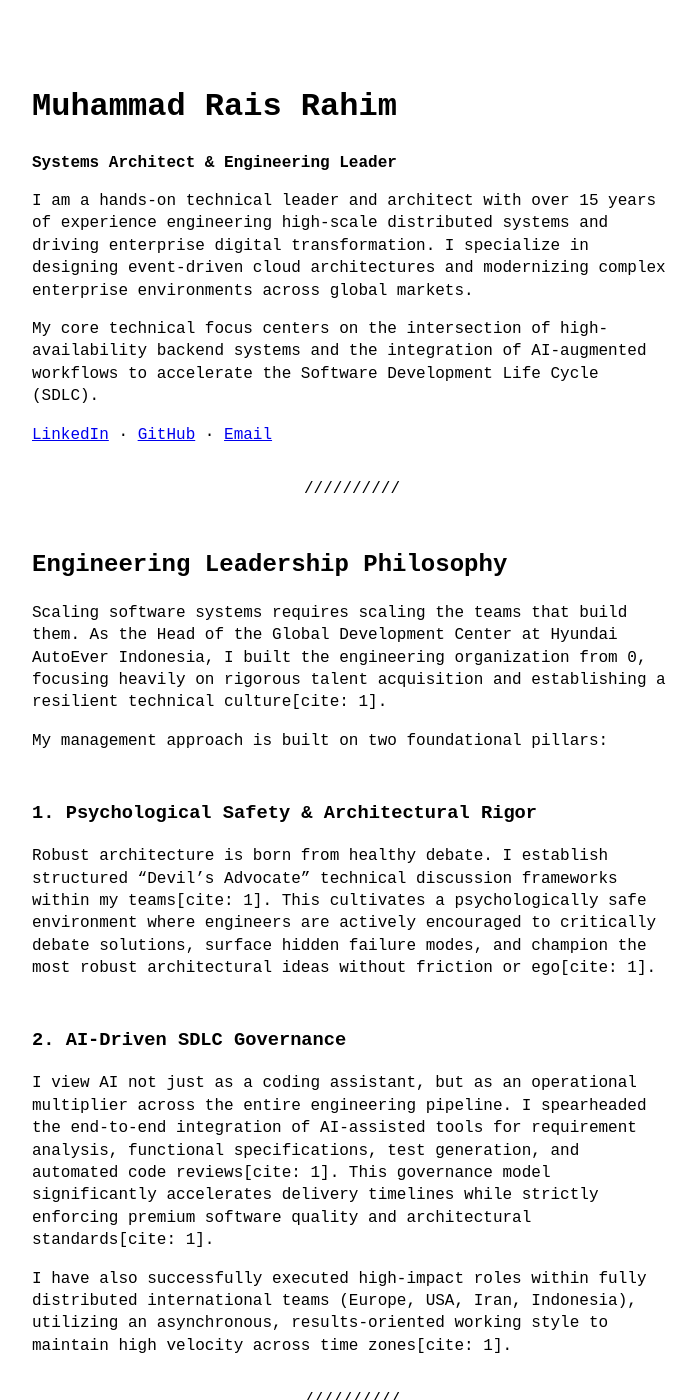
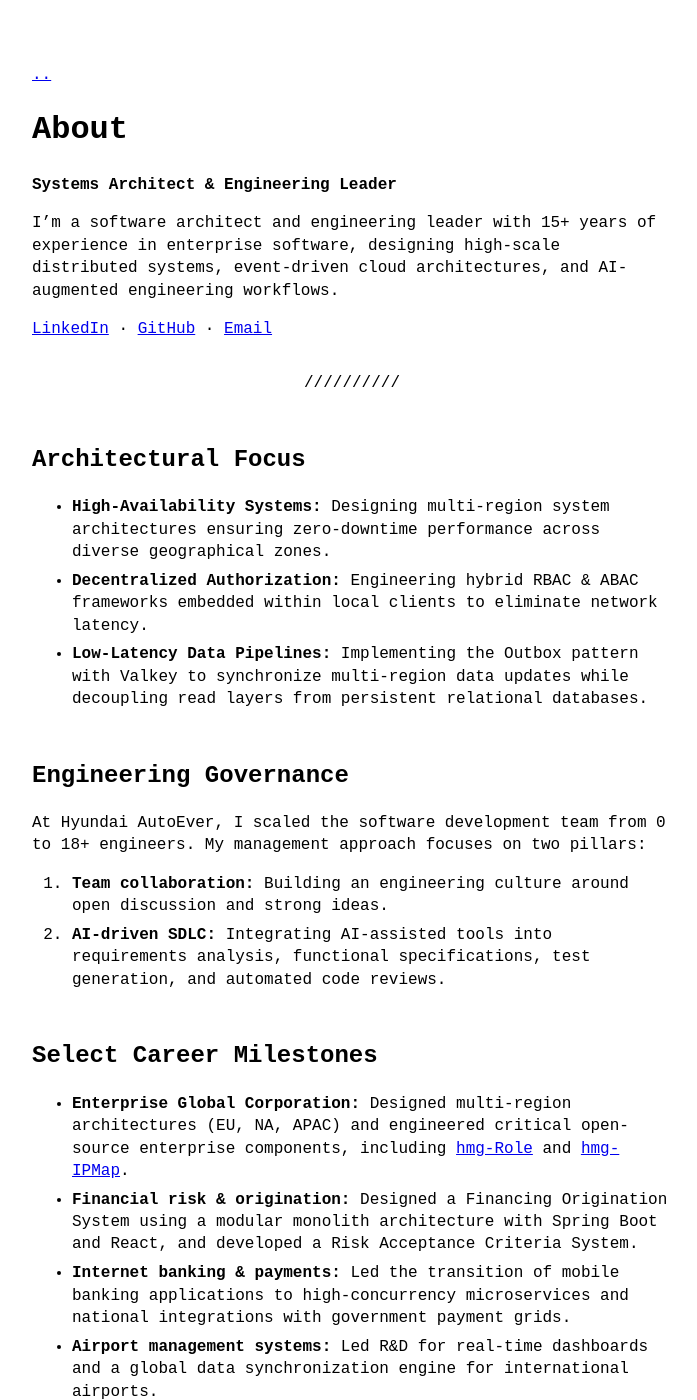
Before and after one commit to raisrahim/raisrahim.github.io, a Jekyll site: the page built from about.md, in a window 1280 px wide and 1400 px high. Shown: the whole window, without its empty margins (288-985 px from the left). Built offline with Jekyll 4.4.1, drawn with Linux system fonts in a browser that asks for light colours; some of the changed text lies outside the part shown.

Commit message:
feat: add portfolio navigation and project pages

```diff
--- a/_layouts/page.html
+++ b/_layouts/page.html
@@ -4,6 +4,6 @@ layout: default
 
 {%-include back_link.html-%}
 
-<h1>{{ page.title }}</h1>
+<h1>{{ page.display_title | default: page.title }}</h1>
 
 {{ content }}
--- a/about.md
+++ b/about.md
@@ -1,49 +1,33 @@
 ---
-layout: default
-title: About
+layout: page
+title: "About Muhammad Rais Rahim | Software Architect"
+display_title: About
+description: >-
+  Learn about Muhammad Rais Rahim's 15+ years of experience leading engineering teams
+  and designing enterprise, financial, and distributed systems.
 ---
-
-# Muhammad Rais Rahim
 **Systems Architect & Engineering Leader**
 
-I am a hands-on technical leader and architect with over 15 years of experience engineering high-scale distributed systems and driving enterprise digital transformation. I specialize in designing event-driven cloud architectures and modernizing complex enterprise environments across global markets.
-
-My core technical focus centers on the intersection of high-availability backend systems and the integration of AI-augmented workflows to accelerate the Software Development Life Cycle (SDLC).
+I’m a software architect and engineering leader with 15+ years of experience in enterprise software, designing high-scale distributed systems, event-driven cloud architectures, and AI-augmented engineering workflows.
 
 [LinkedIn](https://www.linkedin.com/in/raisrahim) · [GitHub](https://github.com/raisrahim) · [Email](mailto:rais.gowa@gmail.com)
 
 ---
 
-## Engineering Leadership Philosophy
+## Architectural Focus
+* **High-Availability Systems:** Designing multi-region system architectures ensuring zero-downtime performance across diverse geographical zones.
+* **Decentralized Authorization:** Engineering hybrid RBAC & ABAC frameworks embedded within local clients to eliminate network latency.
+* **Low-Latency Data Pipelines:** Implementing the Outbox pattern with Valkey to synchronize multi-region data updates while decoupling read layers from persistent relational databases.
 
-Scaling software systems requires scaling the teams that build them. As the Head of the Global Development Center at Hyundai AutoEver Indonesia, I built the engineering organization from 0, focusing heavily on rigorous talent acquisition and establishing a resilient technical culture[cite: 1].
+## Engineering Governance
+At Hyundai AutoEver, I scaled the software development team from 0 to 18+ engineers. My management approach focuses on two pillars:
+1. **Team collaboration:** Building an engineering culture around open discussion and strong ideas.
+2. **AI-driven SDLC:** Integrating AI-assisted tools into requirements analysis, functional specifications, test generation, and automated code reviews.
 
-My management approach is built on two foundational pillars:
-
-### 1. Psychological Safety & Architectural Rigor
-Robust architecture is born from healthy debate. I establish structured "Devil's Advocate" technical discussion frameworks within my teams[cite: 1]. This cultivates a psychologically safe environment where engineers are actively encouraged to critically debate solutions, surface hidden failure modes, and champion the most robust architectural ideas without friction or ego[cite: 1].
-
-### 2. AI-Driven SDLC Governance
-I view AI not just as a coding assistant, but as an operational multiplier across the entire engineering pipeline. I spearheaded the end-to-end integration of AI-assisted tools for requirement analysis, functional specifications, test generation, and automated code reviews[cite: 1]. This governance model significantly accelerates delivery timelines while strictly enforcing premium software quality and architectural standards[cite: 1].
-
-I have also successfully executed high-impact roles within fully distributed international teams (Europe, USA, Iran, Indonesia), utilizing an asynchronous, results-oriented working style to maintain high velocity across time zones[cite: 1].
+## Select Career Milestones
+* **Enterprise Global Corporation:** Designed multi-region architectures (EU, NA, APAC) and engineered critical open-source enterprise components, including [hmg-Role](https://github.com/hyundaimotorgroup/hmg-role) and [hmg-IPMap](https://github.com/hyundaimotorgroup/hmg-ipmap).
+* **Financial risk & origination:** Designed a Financing Origination System using a modular monolith architecture with Spring Boot and React, and developed a Risk Acceptance Criteria System.
+* **Internet banking & payments:** Led the transition of mobile banking applications to high-concurrency microservices and national integrations with government payment grids.
+* **Airport management systems:** Led R&D for real-time dashboards and a global data synchronization engine for international airports.
 
 ---
-
-## Core Technical Matrix
-
-My technical expertise focuses on resolving latency, data consistency, and scaling challenges within enterprise environments.
-
-* **Architecture & Patterns:** Event-Driven Architecture (EDA), Microservices, Modular Monoliths, REST APIs, Distributed Systems[cite: 1].
-* **Backend Runtime:** Java (Spring Boot/Spring Cloud, JavaEE), Apache Camel, Apache Kafka[cite: 1].
-* **Data Storage & Consistency:** PostgreSQL, Redis/Valkey, MS SQL Server, Oracle. Expertise in the Outbox pattern and multi-region data synchronization[cite: 1].
-* **Cloud & Infrastructure:** Kubernetes, Docker, GitLab CI/CD pipelines, AWS S3, Linux environments[cite: 1].
-* **Frontend Ecosystem:** ReactJS, VueJS, AngularJS[cite: 1].
-
----
-
-## Select Career Milestones
-
-* **Hyundai AutoEver (2024 - Present):** Designed multi-region architectures (EU, NA, APAC) and engineered critical open-source enterprise components, including the first open-sourced projects from Hyundai Motor Group: [hmg-Role](https://github.com/hyundaimotorgroup/hmg-role) (a hybrid RBAC/ABAC authorization framework) and [hmg-IPMap](https://github.com/hyundaimotorgroup/hmg-ipmap) (a sub-millisecond Valkey-backed geolocation data pipeline)[cite: 1].
-* **Hijra Group (2021 - 2024):** Designed the Financing Origination System from scratch using a modular monolithic architecture (Spring Boot/React) and developed a custom real-time Risk Acceptance Criteria engine[cite: 1].
-* **Bank Muamalat (2018 - 2021):** Orchestrated the transition of the flagship mobile app (Muamalat DIN) to a high-concurrency microservices architecture and directed national integrations with government payment grids (PLN, Dukcapil, Ministry of Finance)[cite: 1].
```
Also changed, not shown: _data/menu.yml (+6 -35 lines), archive.md (+2 -1 lines), example2-archive.md (deleted, +0 -5 lines), projects.md (added, +13 -0 lines).
